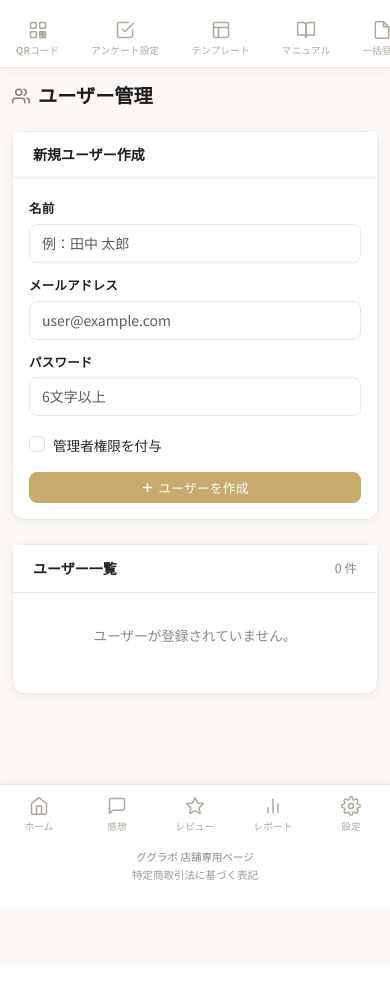
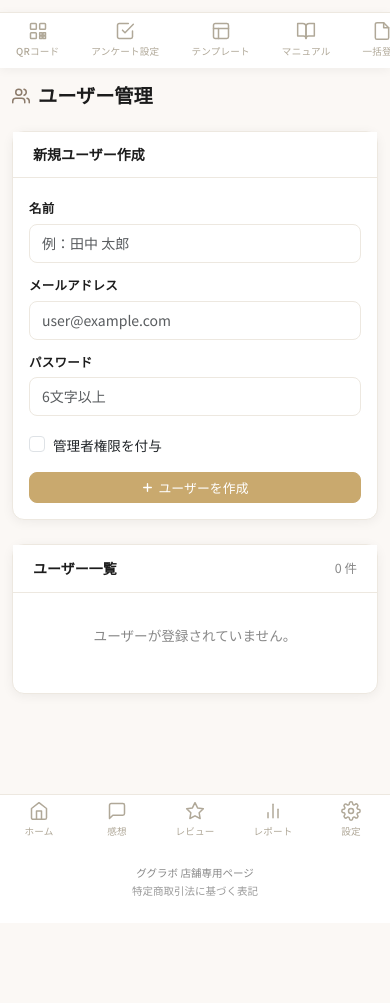
Before and after one commit to shotatsuruda/gugulabo, a Flask app: page /admin in a window 390 px wide. Before the commit the page ends 880 px from the top, so only its background shows below. Run offline with Flask 3, Linux system fonts and the light colour scheme; the visitor is signed in with stand-in values (Sample User, id 1); data that the repository does not hold is empty; some libraries are stand-ins or nearby versions.

Commit message:
上下ナビ: 境界線の外側（上は上部・下は下部）を黒に変更

```diff
--- a/static/style.css
+++ b/static/style.css
@@ -1166,13 +1166,10 @@ footer {
     bottom: 0;
     left: 0;
     right: 0;
-    height: 60px;
-    background: #fff;
-    border-top: 1px solid var(--border);
-    display: flex;
+    background: #1C1C1C;
+    display: block;
     z-index: 1050;
-    padding-bottom: env(safe-area-inset-bottom, 0px);
-    box-shadow: 0 -2px 10px rgba(0,0,0,0.05);
+    padding-bottom: env(safe-area-inset-bottom, 16px);
 }
 .mobile-tab-bar .tab-item {
     flex: 1;
@@ -1197,9 +1194,9 @@ footer {
 }
 @media (max-width: 767.98px) {
     .container.my-4 {
-        padding-bottom: 5rem !important;
+        padding-bottom: 6rem !important;
     }
     footer {
-        margin-bottom: 60px;
+        margin-bottom: 80px;
     }
 }
--- a/templates/base.html
+++ b/templates/base.html
@@ -16,7 +16,7 @@
     <!-- Bootstrap 5 CSS -->
     <link href="https://cdn.jsdelivr.net/npm/bootstrap@5.3.2/dist/css/bootstrap.min.css" rel="stylesheet">
     <!-- カスタムCSS -->
-    <link href="{{ url_for('static', filename='style.css', v='20260330') }}" rel="stylesheet">
+    <link href="{{ url_for('static', filename='style.css', v='20260331') }}" rel="stylesheet">
 </head>
 
 <body>
@@ -184,8 +184,8 @@
 
     <!-- スマホ用 上部ピルメニュー -->
     {% if current_user.is_authenticated %}
-    <nav class="d-md-none" style="background:#fff;border-bottom:1px solid var(--border);position:sticky;top:0;z-index:900;box-shadow:0 2px 10px rgba(0,0,0,0.05);padding-top:12px;">
-        <div style="display:flex;overflow-x:auto;scrollbar-width:none;-webkit-overflow-scrolling:touch;">
+    <nav class="d-md-none" style="background:#1C1C1C;position:sticky;top:0;z-index:900;">
+        <div style="display:flex;overflow-x:auto;scrollbar-width:none;-webkit-overflow-scrolling:touch;background:#fff;border-top:1px solid var(--border);margin-top:12px;box-shadow:0 2px 10px rgba(0,0,0,0.05);">
 
             <a href="/qr" class="top-tab-item {% if request.path == '/qr' %}top-tab-active{% endif %}">
                 <svg xmlns="http://www.w3.org/2000/svg" width="20" height="20" viewBox="0 0 24 24" fill="none"
@@ -276,6 +276,7 @@
     {% if current_user.is_authenticated %}
     <!-- スマホ用 下部タブナビ -->
     <nav class="mobile-tab-bar d-md-none">
+    <div style="display:flex;width:100%;background:#fff;border-top:1px solid var(--border);">
 
         <!-- ホーム -->
         <a href="/" class="tab-item {% if request.path == '/' %}active{% endif %}">
@@ -326,6 +327,7 @@
             <span>設定</span>
         </a>
 
+    </div>
     </nav>
     {% endif %}
 </body>
```
